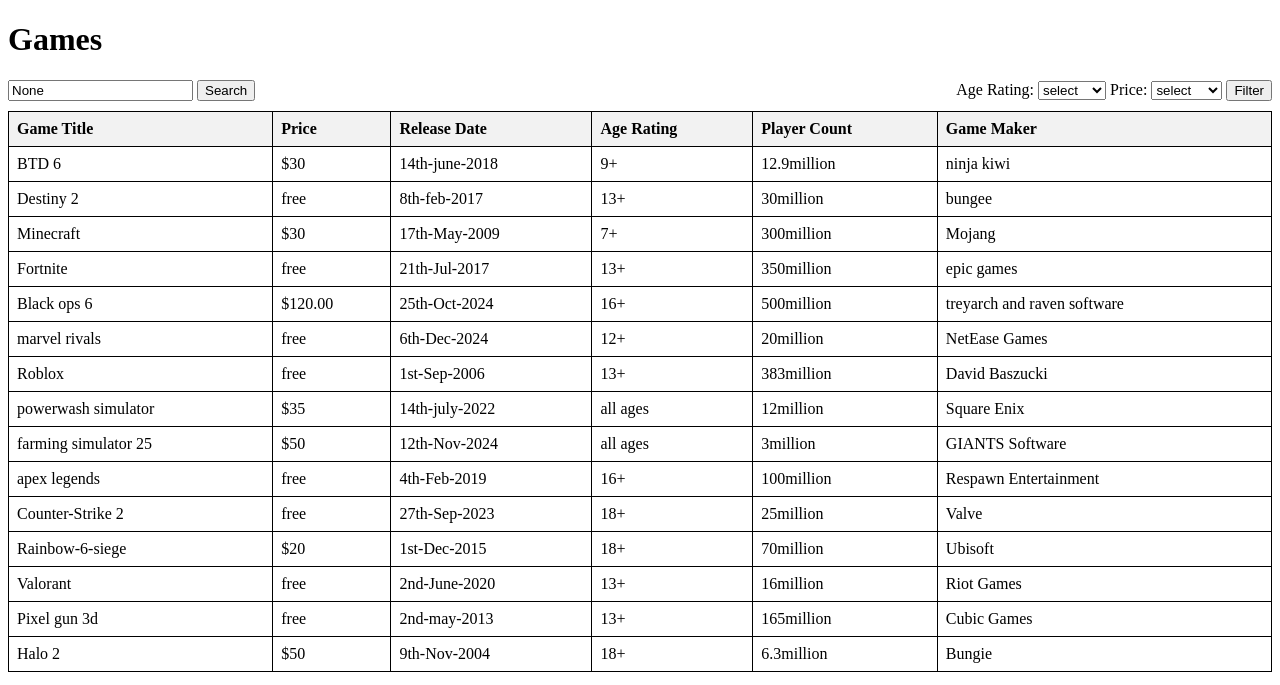
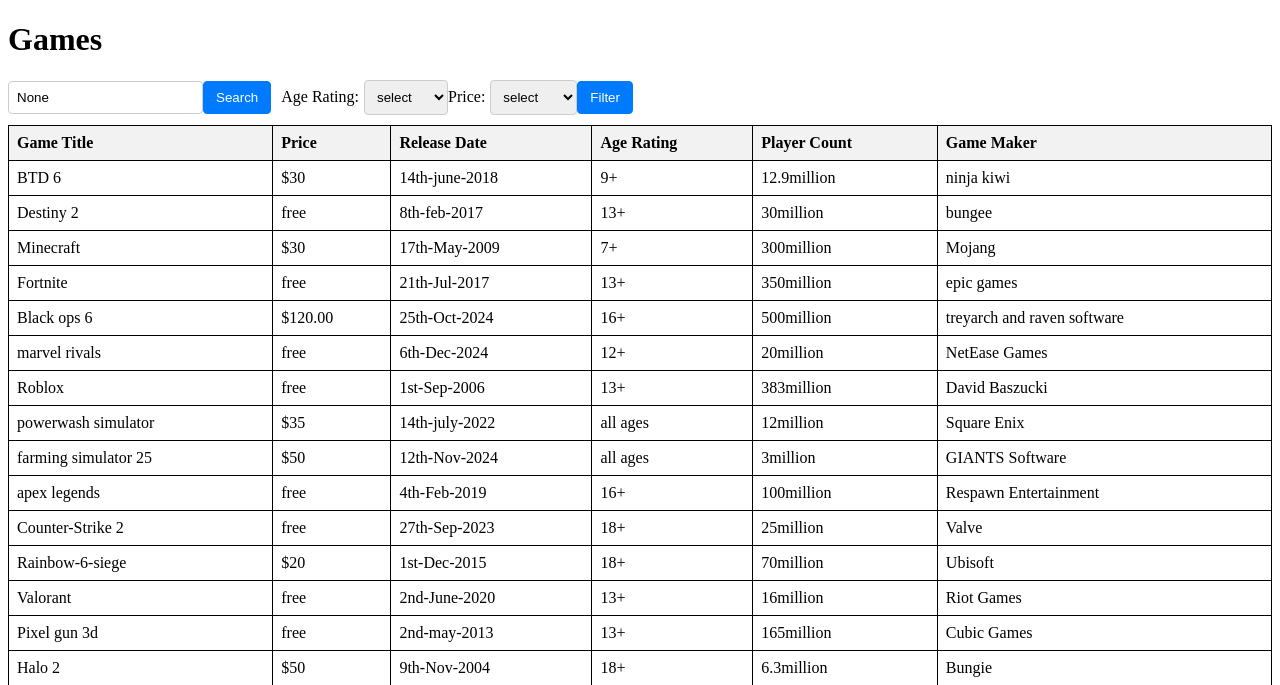
Before and after one commit to bblackie/rc-y12-lm-app, a Flask app: page / in a window 1280 px wide. Shown: the top 685 px of the page. Run offline with Flask 3, Linux system fonts and the light colour scheme; data comes from the database, SQL or seed files in the repository.

Commit message:
a while ago I tried styling the website but i couldn't. but i made some changes and moved some files around now my CSS is working so now things have colour. and also as sam(one if the people who gave me feedback) I moved the filters next to the search bar.

```diff
--- a/style.css
+++ b/static/style.css
@@ -1,18 +1,18 @@
 .search-bar-container {
     display: flex;
-    justify-content: space-between;
     align-items: center;
     margin-bottom: 10px;
 }
 
 .search-bar-container form:first-child {
-    flex-grow: 1;
-    margin-right: 10px;
+    display: flex;
+    align-items: center;
 }
 
 .search-bar-container form:last-child {
     display: flex;
     align-items: center;
+    margin-left: 10px; /* Add some space between filter and search */
 }
 
 .search-bar-container input[type="text"] {
@@ -37,3 +37,18 @@
     border-radius: 4px;
     margin-left: 5px;
 }
+
+table {
+    border-collapse: collapse;
+    width: 100%;
+}
+
+th, td {
+    border: 1px solid black;
+    padding: 8px;
+    text-align: left;
+}
+
+th {
+    background-color: #f2f2f2;
+}
--- a/templates/index.html
+++ b/templates/index.html
@@ -2,26 +2,7 @@
 <html>
 <head>
     <title>Games</title>
-    <style>
-        table {
-            border-collapse: collapse;
-            width: 100%;
-        }
-        th, td {
-            border: 1px solid black;
-            padding: 8px;
-            text-align: left;
-        }
-        th {
-            background-color: #f2f2f2;
-        }
-        .search-bar-container {
-            display: flex;
-            justify-content: space-between;
-            align-items: center;
-            margin-bottom: 10px;
-        }
-    </style>
+    <link rel="stylesheet" href="{{ url_for('static', filename='style.css') }}">
 </head>
 <body>
     <h1>Games</h1>
```
Also changed, not shown: app.py (line endings or trailing spaces). Lines whose indentation alone changed are shown as unchanged.
